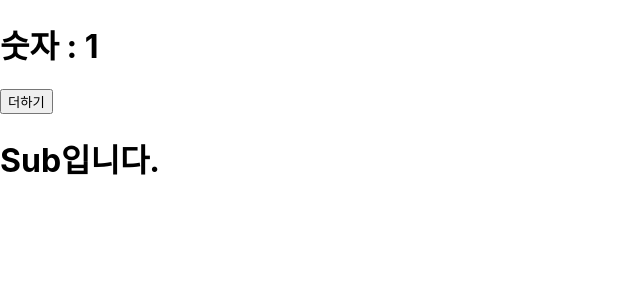
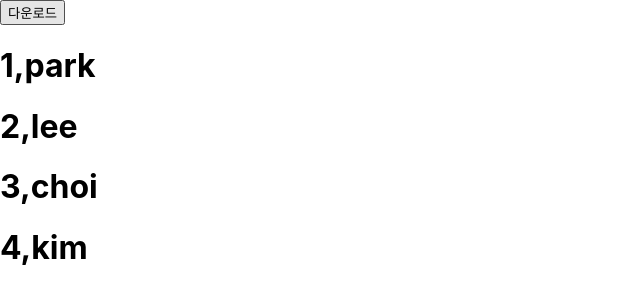
Before and after one commit to cyccc95/reactwork, a React (Create React App) app: page / in a window 1280 px wide. Shown: the top 304 px of the page, without its empty margins (0-640 px from the left). Built offline with nearby package versions, Linux system fonts and the light colour scheme.

Commit message:
useState 예제

```diff
--- a/src/App.js
+++ b/src/App.js
@@ -1,22 +1,34 @@
+import './App.css';
 import { useState } from 'react';
-import './App.css';
-import Sub from './Sub';
 
 function App() {
-  // let number = 1; // 상태 값 아님
-  const [number, setNumber] = useState(1); // React 안에 hooks 라이브러리, 상태값이 됨
+  console.log('App 실행됨');
 
-  const add = () => {
-    setNumber(number + 1); // 리액트한테 number 값 변경할게 라고 요청
-    console.log('add : ', number);
+  const [num, setNum] = useState(5);
+
+  let sample = [
+    { id: 1, name: 'park' },
+    { id: 2, name: 'lee' },
+    { id: 3, name: 'choi' },
+    { id: 4, name: 'kim' },
+  ];
+
+  const [users, setUsers] = useState(sample);
+
+  const download = () => {
+    // const a = sample.concat({ id: 5, name: 'Jo' });
+    setUsers([...sample, { id: num, name: 'Jo' }]);
+    setNum(num + 1);
   };
 
-  // 랜더링 시점 = 상태값 변경
   return (
     <div>
-      <h1>숫자 : {number}</h1>
-      <button onClick={add}>더하기</button>
-      <Sub />
+      <button onClick={download}>다운로드</button>
+      {users.map((u) => (
+        <h1>
+          {u.id},{u.name}
+        </h1>
+      ))}
     </div>
   );
 }
```
